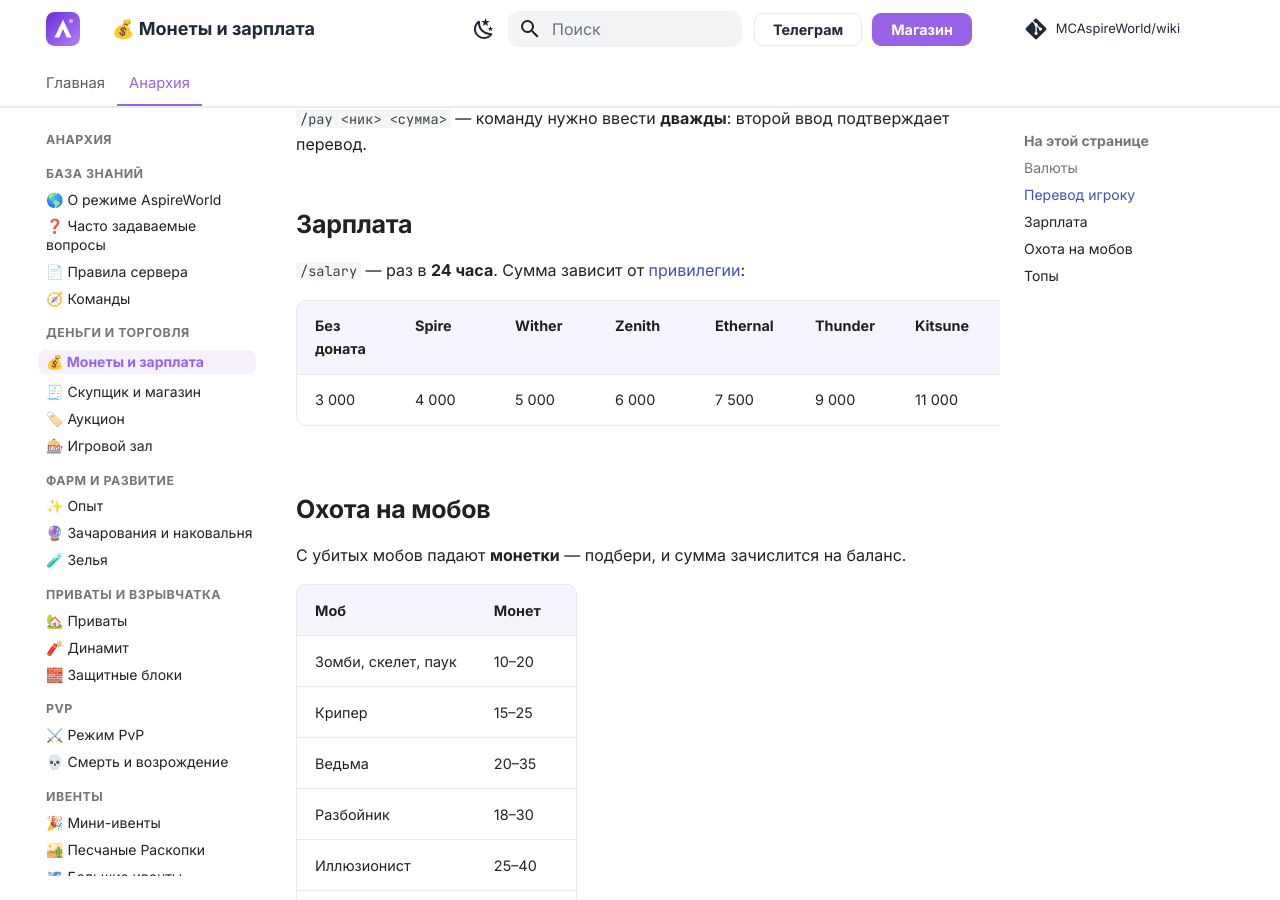
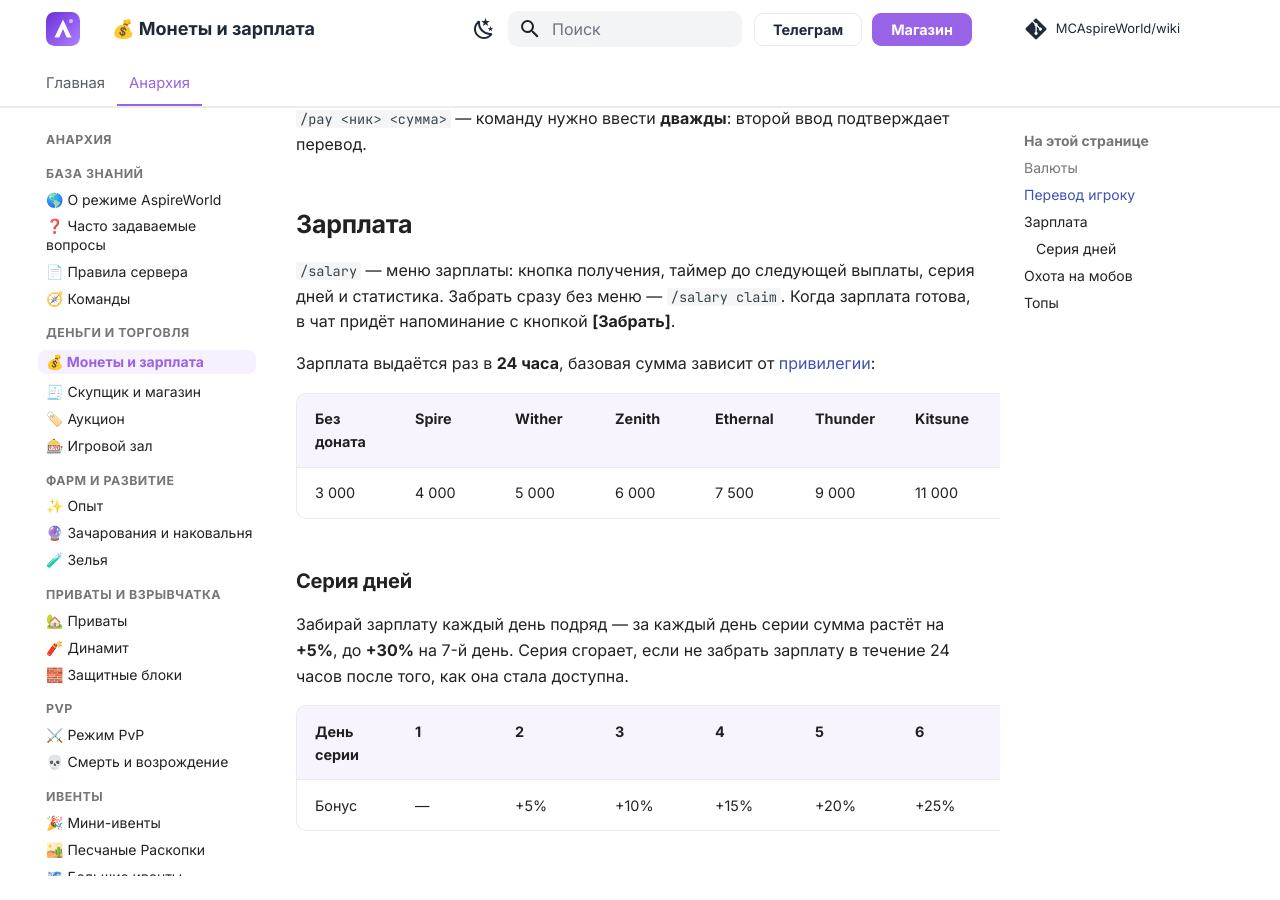
Before and after one commit to MCAspireWorld/wiki, an MkDocs documentation site: the page built from docs/anarchy/economy.md, in a window 1280 px wide and 900 px high, scrolled down 594 px. Built offline with MkDocs 1.6.1 and Material for MkDocs 9.7.7, drawn with Linux system fonts in a browser that asks for light colours; comment, search, counter and statistics services are not loaded.

Commit message:
Вики: меню и серия дней зарплаты
Co-Authored-By: Claude Opus 5.5 <noreply@anthropic.com>

```diff
--- a/docs/anarchy/economy.md
+++ b/docs/anarchy/economy.md
@@ -15,11 +15,21 @@
 
 ## Зарплата
 
-`/salary` — раз в **24 часа**. Сумма зависит от [привилегии](donate.md):
+`/salary` — меню зарплаты: кнопка получения, таймер до следующей выплаты, серия дней и статистика. Забрать сразу без меню — `/salary claim`. Когда зарплата готова, в чат придёт напоминание с кнопкой **[Забрать]**.
+
+Зарплата выдаётся раз в **24 часа**, базовая сумма зависит от [привилегии](donate.md):
 
 | Без доната | Spire | Wither | Zenith | Ethernal | Thunder | Kitsune | Monarch | Ragnarek |
 |---|---|---|---|---|---|---|---|---|
 | 3 000 | 4 000 | 5 000 | 6 000 | 7 500 | 9 000 | 11 000 | 13 500 | 16 000 |
+
+### Серия дней
+
+Забирай зарплату каждый день подряд — за каждый день серии сумма растёт на **+5%**, до **+30%** на 7-й день. Серия сгорает, если не забрать зарплату в течение 24 часов после того, как она стала доступна.
+
+| День серии | 1 | 2 | 3 | 4 | 5 | 6 | 7+ |
+|---|---|---|---|---|---|---|---|
+| Бонус | — | +5% | +10% | +15% | +20% | +25% | +30% |
 
 ## Охота на мобов { #ohota }
 
```
